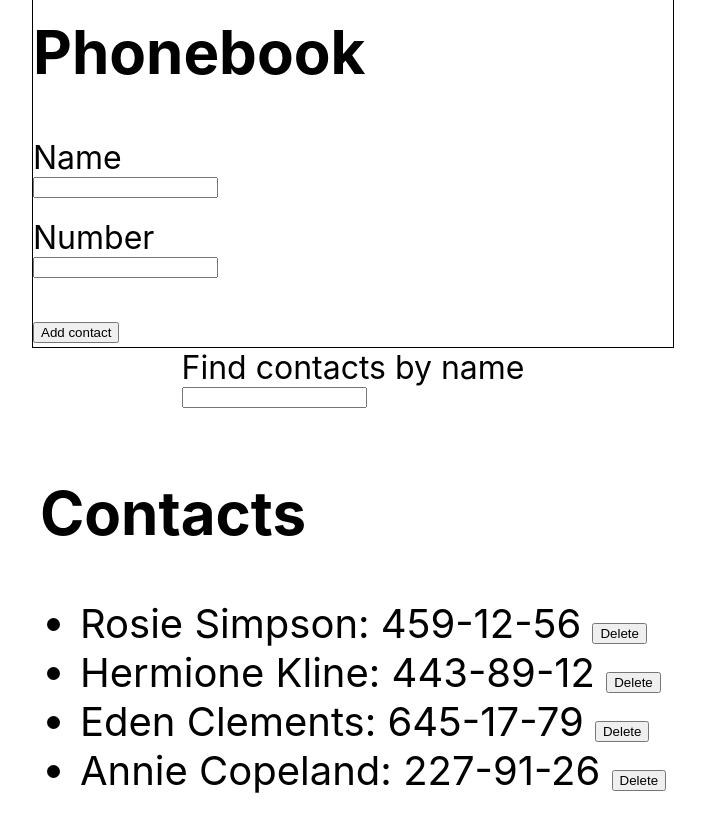
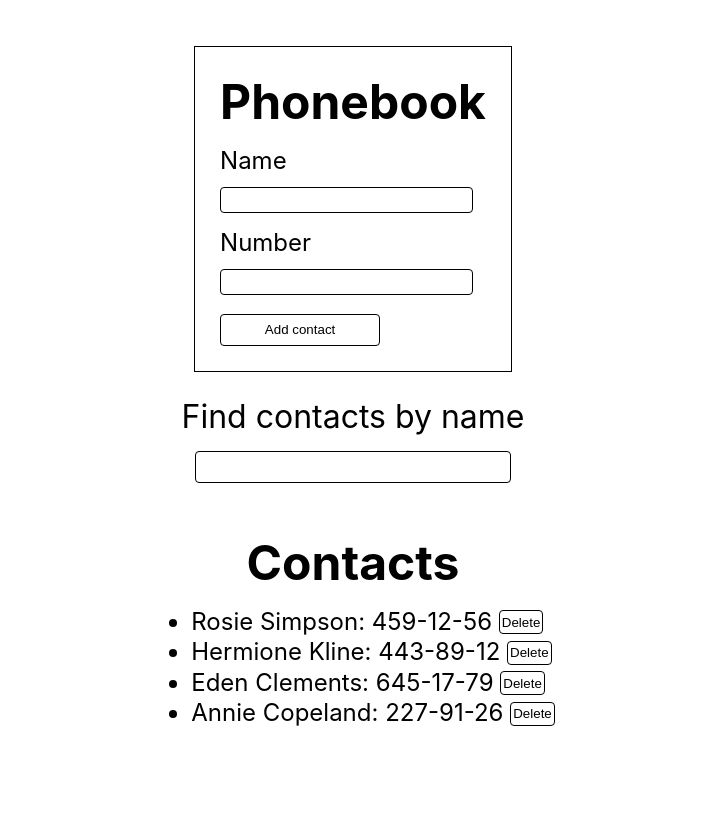
Before and after one commit to michalmazurdev/goit-react-hw-02-phonebook, a React (Create React App) app: page / in a window 1280 px wide. Shown: the top 832 px of the page, without its empty margins (287-992 px from the left). After the commit the page ends 800 px from the top, so only its background shows below. Built offline with nearby package versions, Linux system fonts and the light colour scheme.

Commit message:
styles added

```diff
--- a/src/components/ContactForm/ContactForm.jsx
+++ b/src/components/ContactForm/ContactForm.jsx
@@ -2,10 +2,11 @@ import css from './ContactForm.module.css';
 
 export const ContactForm = ({ onSubmit }) => (
   <form className={css.form} onSubmit={onSubmit}>
-    <h2>Phonebook</h2>
-    <label>
+    <h2 className={css.heading}>Phonebook</h2>
+    <label className={css.label}>
       Name
       <input
+        className={css.input}
         type="text"
         name="name"
         pattern="^[a-zA-Z]+(([' \u2013][a-zA-Z])?[a-zA-Z]*)*$"
@@ -13,9 +14,10 @@ export const ContactForm = ({ onSubmit }) => (
         required
       />
     </label>
-    <label>
+    <label className={css.label}>
       Number
       <input
+        className={css.input}
         type="tel"
         name="number"
         pattern="\+?\d{1,4}?[-.\s]?\(?\d{1,3}?\)?[-.\s]?\d{1,4}[-.\s]?\d{1,4}[-.\s]?\d{1,9}"
@@ -23,6 +25,8 @@ export const ContactForm = ({ onSubmit }) => (
         required
       />
     </label>
-    <button type="submit">Add contact</button>
+    <button className={css.button} type="submit">
+      Add contact
+    </button>
   </form>
 );
--- a/src/components/ContactForm/ContactForm.module.css
+++ b/src/components/ContactForm/ContactForm.module.css
@@ -1,12 +1,27 @@
 .form {
   border: 1px solid black;
-  min-width: 50vw;
+  padding: 25px;
 }
-label {
+.heading {
+  margin: 0;
+  font-size: 3rem;
+}
+.label {
   display: block;
-  font-size: 2rem;
-  margin-bottom: 20px;
+  font-size: 1.5rem;
+  margin-top: 15px;
 }
-input {
+.input {
+  margin-top: 12px;
   display: block;
+  border: 1.5px solid black;
+  font-size: 1.2rem;
+  border-radius: 0.25rem;
 }
+.button {
+  width: 10rem;
+  height: 2rem;
+  background-color: transparent;
+  border: 1px solid black;
+  border-radius: 0.25rem;
+}
--- a/src/components/ContactItem/ContactItem.jsx
+++ b/src/components/ContactItem/ContactItem.jsx
@@ -1,7 +1,11 @@
+import css from './ContactItem.module.css';
+
 export const ContactItem = ({ arrayOfContacts, deleteFunction }) =>
   arrayOfContacts.map(contact => (
-    <li key={contact.id}>
+    <li className={css.listItem} key={contact.id}>
       {contact.name}: {contact.number}{' '}
-      <button onClick={() => deleteFunction(contact.id)}>Delete</button>
+      <button className={css.button} onClick={() => deleteFunction(contact.id)}>
+        Delete
+      </button>
     </li>
   ));
--- a/src/components/ContactItem/ContactItem.module.css
+++ b/src/components/ContactItem/ContactItem.module.css
@@ -0,0 +1,14 @@
+.listItem {
+  font-size: 1.5rem;
+}
+.button {
+  height: 1.5rem;
+  position: relative;
+  top: -3px;
+  padding: 2px;
+  border-width: 1px;
+  border-style: solid;
+  border-color: black;
+  border-radius: 0.25rem;
+  background-color: transparent;
+}
--- a/src/components/ContactList/ContactList.jsx
+++ b/src/components/ContactList/ContactList.jsx
@@ -1,6 +1,7 @@
+import css from './ContactList.module.css';
 export const ContactList = ({ children }) => (
-  <div>
-    <h2>Contacts</h2>
-    <ul>{children}</ul>
+  <div className={css.contactListContainer}>
+    <h2 className={css.heading}>Contacts</h2>
+    <ul className={css.list}>{children}</ul>
   </div>
 );
--- a/src/components/ContactList/ContactList.module.css
+++ b/src/components/ContactList/ContactList.module.css
@@ -0,0 +1,11 @@
+.contactListContainer {
+  padding: 25px;
+}
+.heading {
+  margin: 0;
+  font-size: 3rem;
+  text-align: center;
+}
+.list {
+  margin: 15px 0 0 0;
+}
--- a/src/components/Filter/Filter.jsx
+++ b/src/components/Filter/Filter.jsx
@@ -1,9 +1,10 @@
-// import css from './Filter.module.css';
+import css from './Filter.module.css';
 
 export const Filter = ({ onChange }) => (
-  <label>
+  <label className={css.label}>
     Find contacts by name
     <input
+      className={css.input}
       onChange={onChange}
       type="text"
       name="name"
--- a/src/components/Filter/Filter.module.css
+++ b/src/components/Filter/Filter.module.css
@@ -0,0 +1,12 @@
+.label {
+  padding: 25px;
+  font-size: 2rem;
+}
+.input {
+  display: block;
+  border: 1px solid black;
+  border-radius: 0.25rem;
+  margin: auto;
+  margin-top: 15px;
+  font-size: 1.5rem;
+}
```
